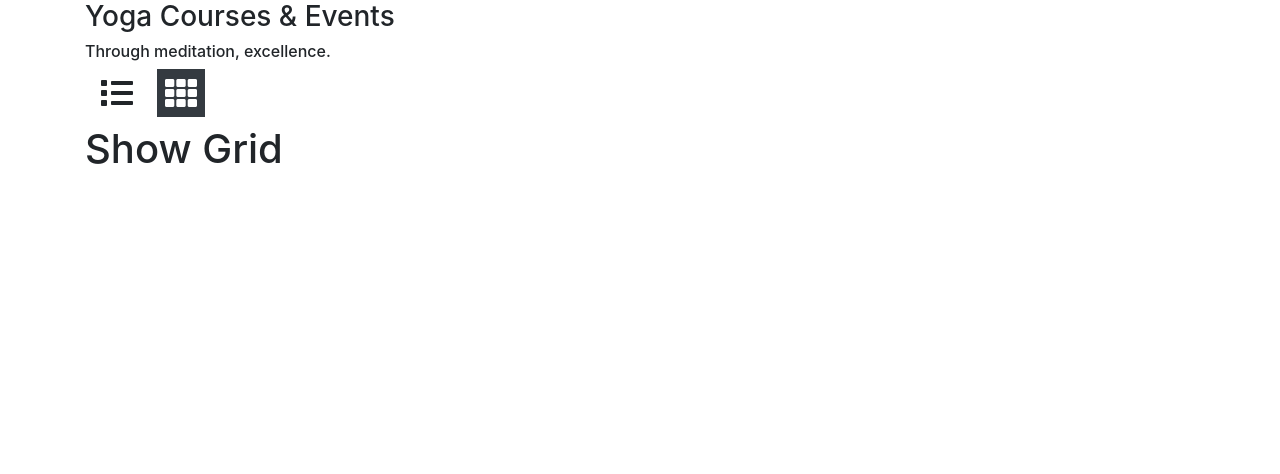
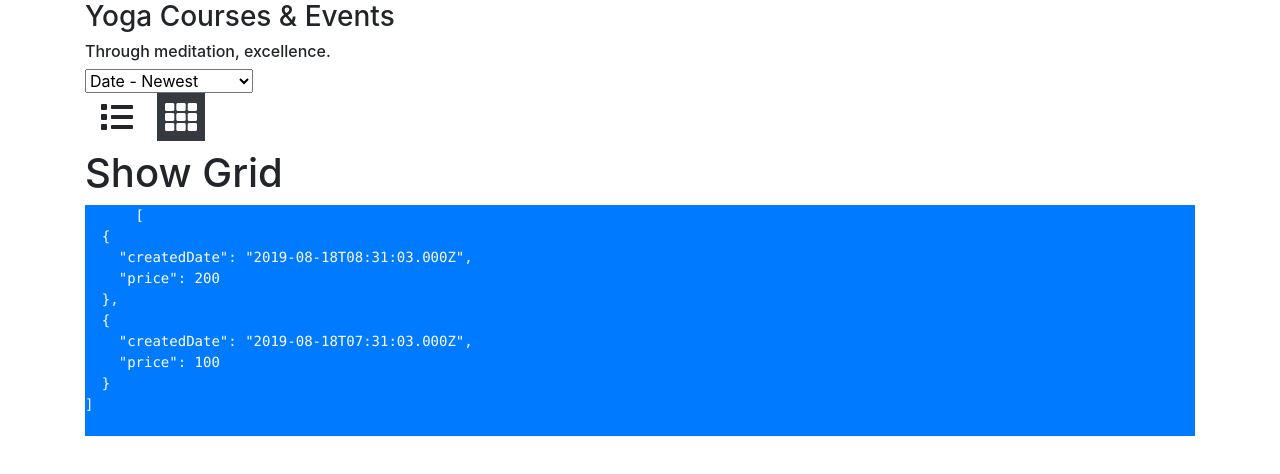
Before and after one commit to hfnabhyasi/heartathon, a Vue app: page / in a window 1280 px wide. Shown: the top 474 px of the page. Built offline with nearby package versions, Linux system fonts and the light colour scheme.

Commit message:
Working SortDropdown component

```diff
--- /dev/null
+++ b/src/components/SortDropdown.vue
@@ -0,0 +1,31 @@
+<template lang="html">
+  <div>
+    <select placeholder="Sort By..." @change="onChange($event);">
+      <option value="dateNewest" selected>Date - Newest</option>
+      <option value="dateOldest">Date - Oldest</option>
+      <option value="priceLowToHigh">Price - Low to High</option>
+      <option value="priceHighToLow">Price - High to Low</option>
+    </select>
+  </div>
+</template>
+
+<script>
+import { showError } from '../utils'
+
+export default {
+  methods:{
+    onChange
+  }
+}
+
+function onChange(evt) {
+  try {
+    this.$emit('sortOptionSelected', evt.target.value);
+  } catch (e) {
+    showError.call(e)
+  }
+}
+</script>
+
+<style lang="css" scoped>
+</style>
--- a/src/components/TestComponent.vue
+++ b/src/components/TestComponent.vue
@@ -1,34 +1,75 @@
 <template lang="html">
   <div>
+    <SortDropdown @sortOptionSelected="sortOptionSelected" />
+
     <GridListSwitch
       :isGridActive="true"
       :isListActive="false"
       @toggleGridView="showGridLayout()"
       @toggleListView="showListLayout()"
     />
+
     <div>
         <h1>
           <span v-if="isGrid">Show Grid</span>
           <span v-if="isList">Show List</span>
         </h1>
     </div>
+
+    <pre class="pre pre-scrollable bg-primary text-white">
+      {{ myData }}
+    </pre>
+
   </div>
 </template>
 
 <script>
 import GridListSwitch from './GridListSwitch'
+import SortDropdown from './SortDropdown'
 
 export default {
   data() {
     return {
       isGrid: true,
-      isList: false
+      isList: false,
+      myData: [{
+        createdDate: new Date(Date.now() - (1000 * 60 * 60)),
+        price: 100
+      },{
+        createdDate: new Date(),
+        price: 200
+      }]
     }
   },
-  components: { GridListSwitch },
-  methods: {
-    showGridLayout, showListLayout
-  }
+  components: { GridListSwitch, SortDropdown },
+  methods: { showGridLayout, showListLayout, sortOptionSelected },
+  mounted
+}
+
+function mounted() {
+  // console.log(typeof this.myData)
+  this.myData.sort(sortByDate.bind(this, 'dateNewest'));
+}
+
+function sortOptionSelected(sortOption) {
+  if(sortOption === 'priceLowToHigh')
+    this.myData.sort(sortByPrice.bind(this, sortOption));
+  else if (sortOption === 'priceHighToLow')
+    this.myData.sort(sortByPrice.bind(this, sortOption));
+  else if (sortOption === 'dateOldest')
+    this.myData.sort(sortByDate.bind(this, sortOption));
+  else if (sortOption === 'dateNewest')
+    this.myData.sort(sortByDate.bind(this, sortOption));
+}
+
+function sortByPrice(sortOption, b, a) {
+  if(sortOption == 'priceLowToHigh') return b.price - a.price;
+  else if(sortOption == 'priceHighToLow') return a.price - b.price;
+}
+
+function sortByDate(sortOption, a, b) {
+  if(sortOption == 'dateNewest') return b.createdDate - a.createdDate;
+  else if(sortOption == 'dateOldest') return a.createdDate - b.createdDate;
 }
 
 function showGridLayout() {
```
